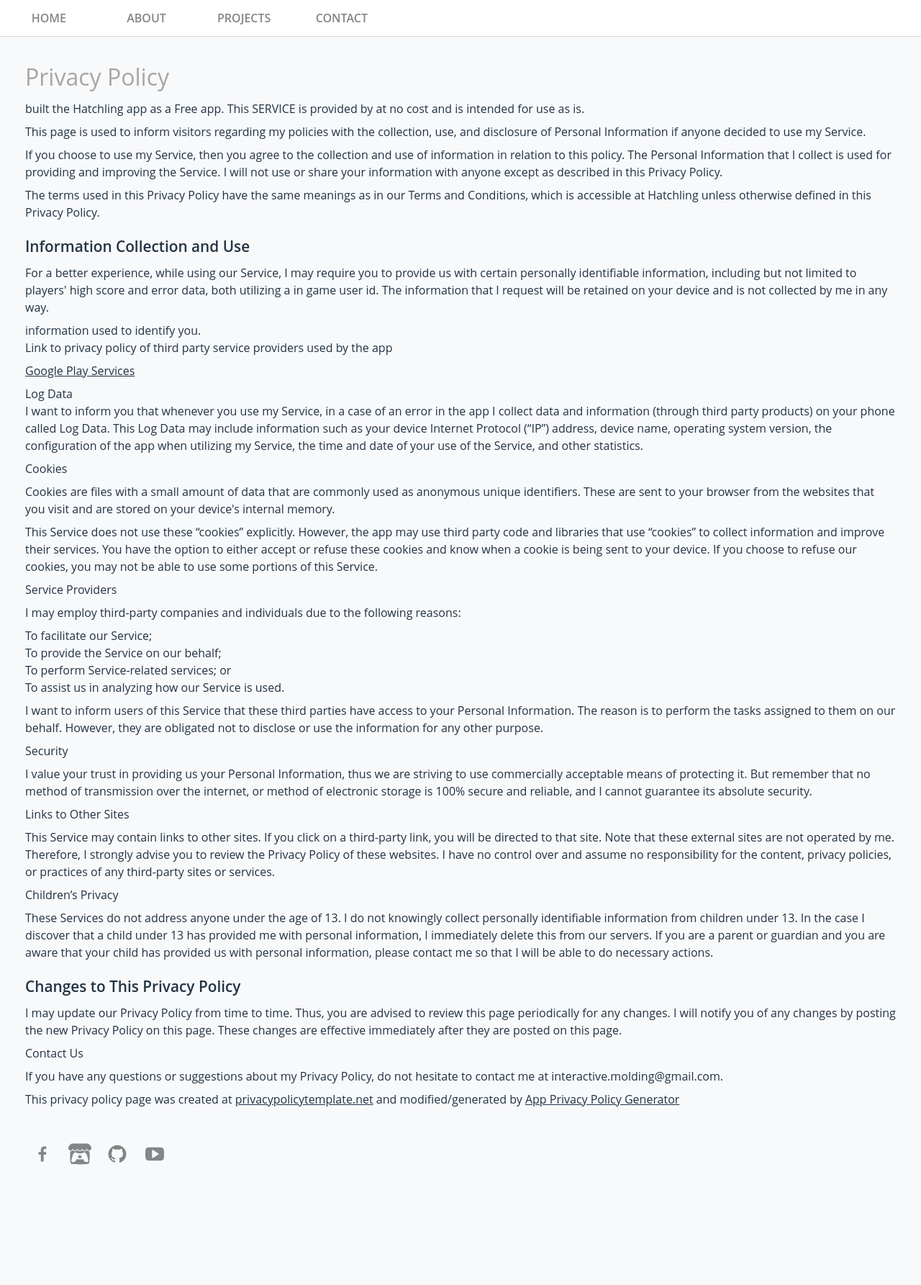
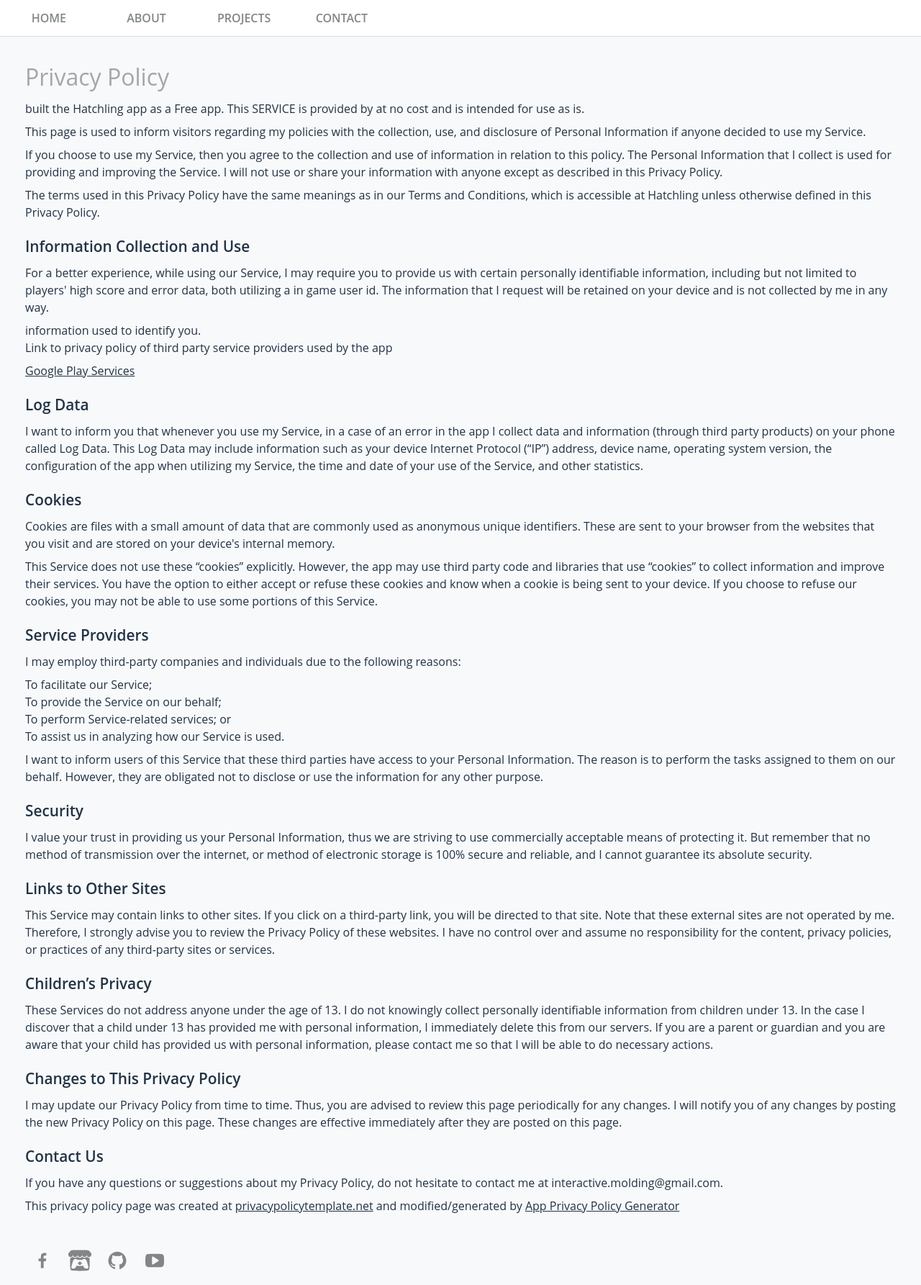
Before and after one commit to danielrammer/danielrammer.github.io, a Jekyll site: the page built from _pages/policyHatchling.html, in a window 1280 px wide. Shown: the whole page at 72% size. Built offline with Jekyll 4.4.1, drawn with Linux system fonts in a browser that asks for light colours; before the commit the page ends 1637 px from its top, so only the background shows below that.

Commit message:
exchanged <srtong> by <h2> in policy

```diff
--- a/_pages/policyHatchling.html
+++ b/_pages/policyHatchling.html
@@ -38,8 +38,8 @@ permalink: /policyHatchling/
                   </p> <div><p>
                       Link to privacy policy of third party service providers
                       used by the app
-                    </p> <ul><li><a href="https://www.google.com/policies/privacy/" target="_blank">Google Play Services</a></li><!----><!----><!----><!----><!----><!----><!----><!----><!----><!----></ul></div> <p><strong>Log Data</
-    ></p> <p>
+                    </p> <ul><li><a href="https://www.google.com/policies/privacy/" target="_blank">Google Play Services</a></li><!----><!----><!----><!----><!----><!----><!----><!----><!----><!----></ul></div> <p><h2>Log Data</h2></p> <p>
+
                     I want to inform you that whenever
                     you use my Service, in a case of an error in the
                     app I collect data and information (through third
@@ -49,7 +49,7 @@ permalink: /policyHatchling/
                     version, the configuration of the app when utilizing
                     my Service, the time and date of your use of the
                     Service, and other statistics.
-                  </p> <p><strong>Cookies</strong></p> <p>
+                  </p> <p><h2>Cookies</h2></p> <p>
                     Cookies are files with a small amount of data that are
                     commonly used as anonymous unique identifiers. These are
                     sent to your browser from the websites that you visit and
@@ -62,7 +62,7 @@ permalink: /policyHatchling/
                     these cookies and know when a cookie is being sent to your
                     device. If you choose to refuse our cookies, you may not be
                     able to use some portions of this Service.
-                  </p> <p><strong>Service Providers</strong></p> <p>
+                  </p> <p><h2>Service Providers</h2></p> <p>
                     I may employ third-party companies
                     and individuals due to the following reasons:
                   </p> <ul><li>To facilitate our Service;</li> <li>To provide the Service on our behalf;</li> <li>To perform Service-related services; or</li> <li>To assist us in analyzing how our Service is used.</li></ul> <p>
@@ -72,14 +72,14 @@ permalink: /policyHatchling/
                     assigned to them on our behalf. However, they are obligated
                     not to disclose or use the information for any other
                     purpose.
-                  </p> <p><strong>Security</strong></p> <p>
+                  </p> <p><h2>Security</h2></p> <p>
                     I value your trust in providing us
                     your Personal Information, thus we are striving to use
                     commercially acceptable means of protecting it. But remember
                     that no method of transmission over the internet, or method
                     of electronic storage is 100% secure and reliable, and
                     I cannot guarantee its absolute security.
-                  </p> <p><strong>Links to Other Sites</strong></p> <p>
+                  </p> <p><h2>Links to Other Sites</h2></p> <p>
                     This Service may contain links to other sites. If you click
                     on a third-party link, you will be directed to that site.
                     Note that these external sites are not operated by
@@ -88,7 +88,7 @@ permalink: /policyHatchling/
                     I have no control over and assume no
                     responsibility for the content, privacy policies, or
                     practices of any third-party sites or services.
-                  </p> <p><strong>Children’s Privacy</strong></p> <p>
+                  </p> <p><h2>Children’s Privacy</h2></p> <p>
                     These Services do not address anyone under the age of 13.
                     I do not knowingly collect personally
                     identifiable information from children under 13. In the case
@@ -106,7 +106,7 @@ permalink: /policyHatchling/
                     notify you of any changes by posting the new Privacy Policy
                     on this page. These changes are effective immediately after
                     they are posted on this page.
-                  </p> <p><strong>Contact Us</strong></p> <p>
+                  </p> <p><h2>Contact Us</h2></p> <p>
                     If you have any questions or suggestions about
                     my Privacy Policy, do not hesitate to contact
                     me at interactive.molding@gmail.com.
```
